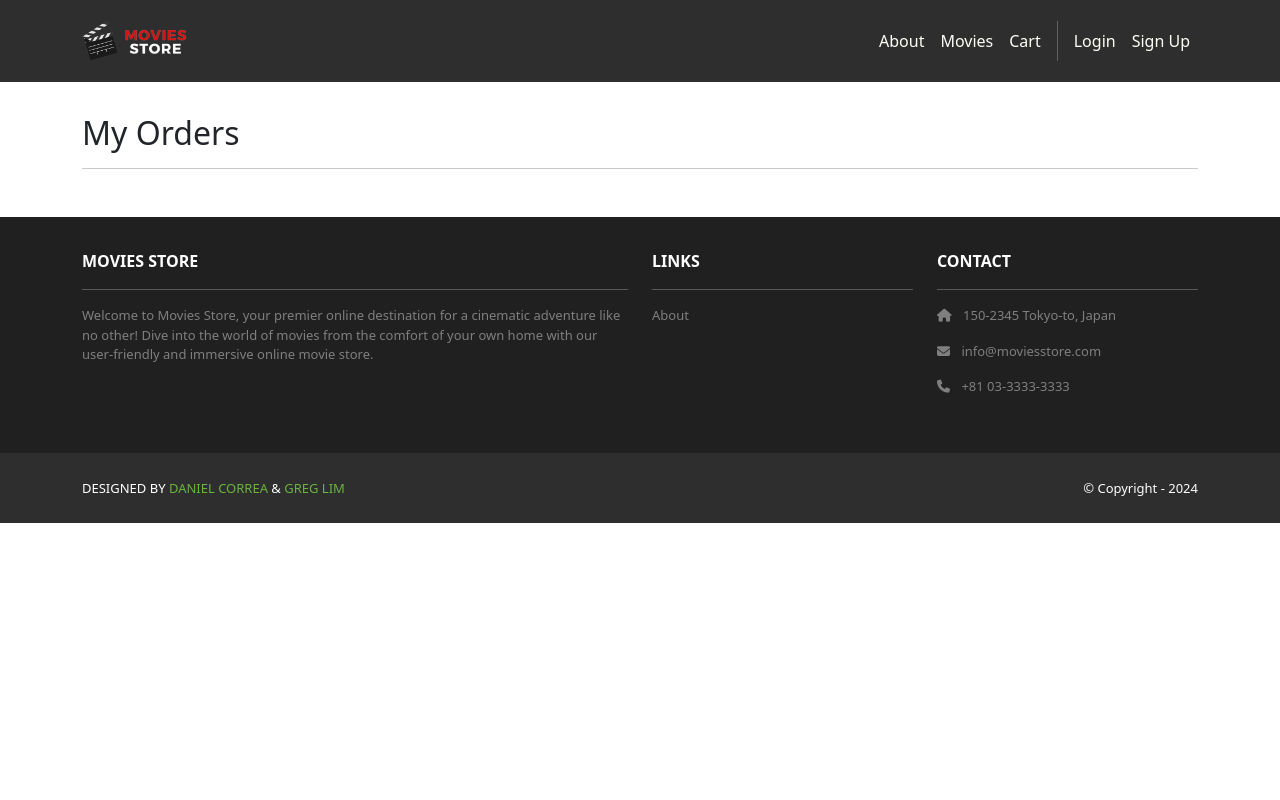
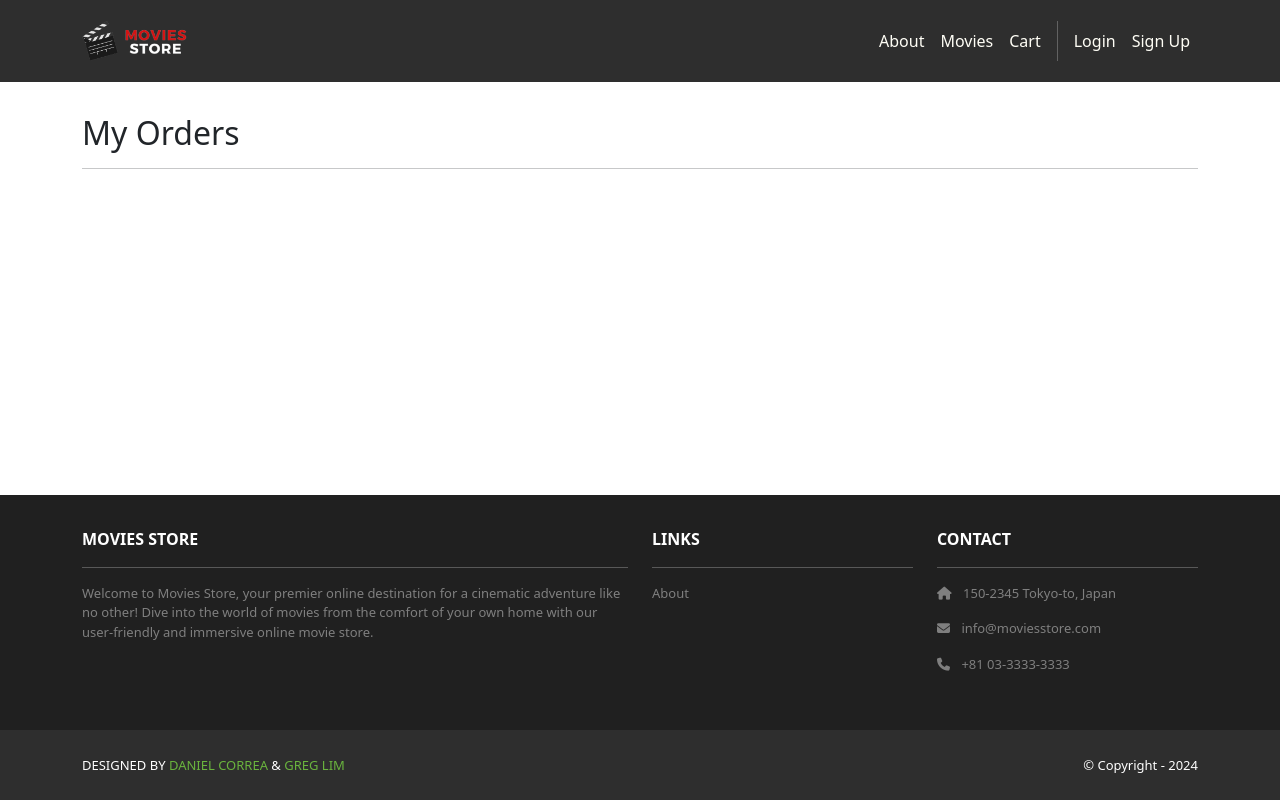
Before and after one commit to pedrokawa19/moviesstore, a Django app: template accounts/templates/accounts/orders.html in a window 1280 px wide. Run offline with Django 5.2, Linux system fonts and the light colour scheme; the template is opened without the code that fills it, so the values that code supplies are empty; some libraries are stand-ins or nearby versions.

Commit message:
feat: add sticky footer to base template

```diff
--- a/moviesstore/templates/base.html
+++ b/moviesstore/templates/base.html
@@ -11,7 +11,7 @@
     <meta name="viewport" content="width=device-width, initial-scale=1" />
   </head>
 
-  <body>
+  <body class="d-flex flex-column min-vh-100">
     <!-- Header -->
     <nav class="p-3 navbar navbar-dark bg-dark navbar-expand-lg">
       <div class="container">
@@ -41,10 +41,10 @@
     </nav>
     <!-- Header -->
 
-    <div>
+    <main class="flex-grow-1">
       {% block content %}
       {% endblock content %}
-    </div>
+    </main>
 
     <!-- Footer -->
     <section class="p-3 ms-footer d-none d-md-block">
```
